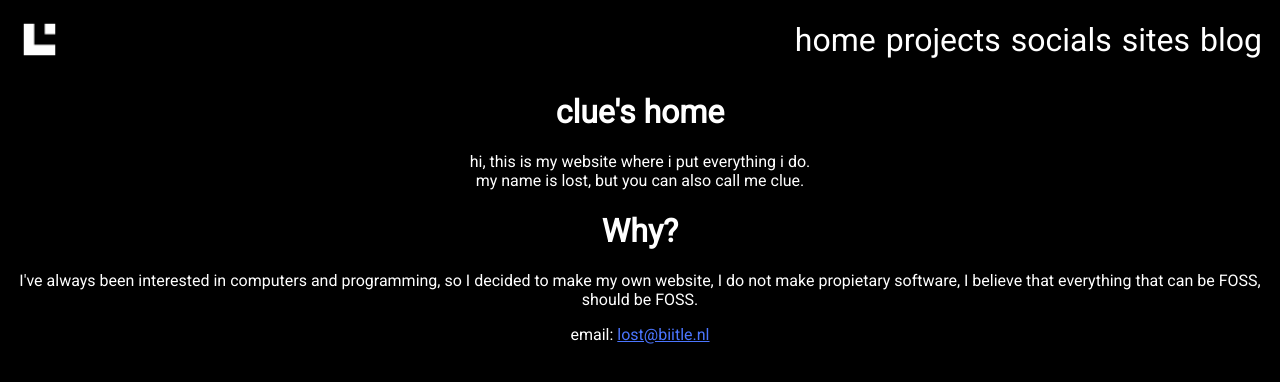
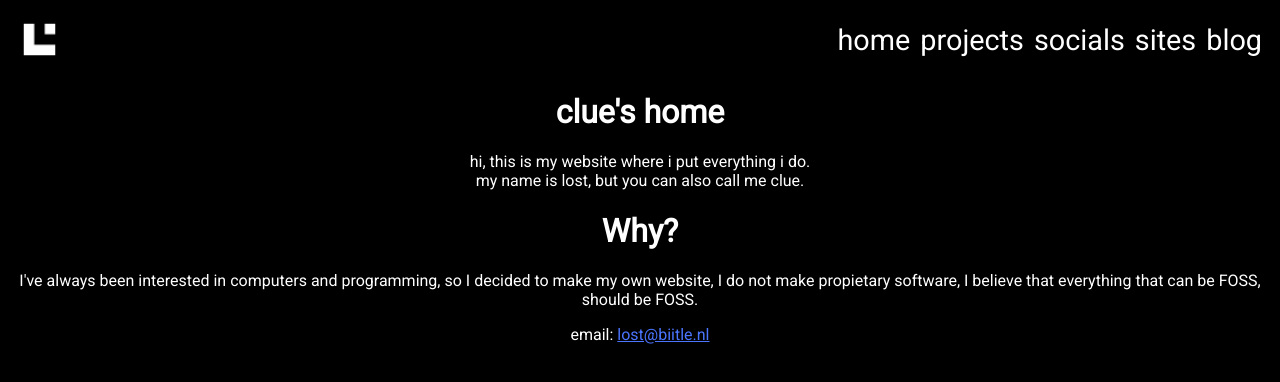
Before and after one commit to fgclue/biitle.nl, a plain HTML site: page index.html in a window 1280 px wide. Drawn offline with Linux system fonts and the light colour scheme.

Commit message:
Fix mobile support

```diff
--- a/index.html
+++ b/index.html
@@ -17,7 +17,7 @@
 </head>
 <body>
     <div id="main">
-        <nav>
+        <nav id="nav">
             <!-- Lighthouse, how do you expect me to make it easy to update the navbar by using different .html files?-->
             <img id="logo" src="logo.png" alt="Logo">
             <a id="mainBtn" onclick="mainPage()">home</a>
@@ -133,22 +133,34 @@
         // Mobile
 
         // Detect Mobile
-        function mobile() {
+        // bugfix: mobile was alredy declared
+        function mobileCheck() {
             if(navigator.userAgent.match(/Android/i)
             || navigator.userAgent.match(/webOS/i)
             || navigator.userAgent.match(/iPhone/i)
             || navigator.userAgent.match(/iPad/i)
             || navigator.userAgent.match(/iPod/i)
             || navigator.userAgent.match(/BlackBerry/i)
+            || navigator.userAgent.match(/Samsung/i)
             || navigator.userAgent.match(/Windows Phone/i)) {
+                mobile = true;
+            }
+
+            if(navigator.userAgentData.mobile = true) {
                 mobile = true;
             }
         }
 
         // Switch to Mobile mode
         function mobileMode(mobile) {
+            if(mobile == true) {
+                var navbar = document.getElementById("nav");
+                navbar.style.fontSize = "90%"
+            }
+        }
 
-        }
+        mobileCheck();
+        mobileMode(mobile);
     </script>
 </body>
 </html>
```
